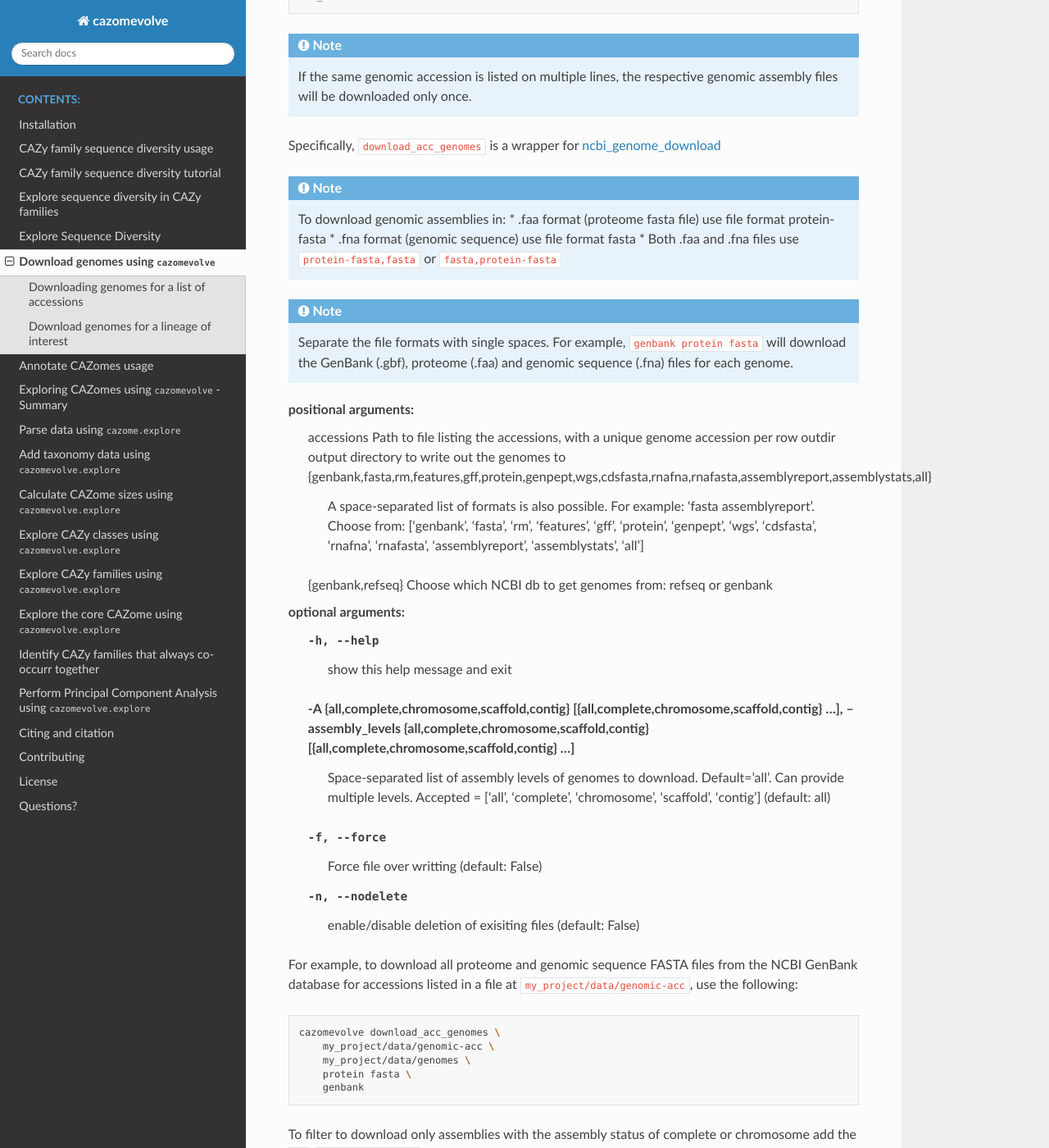
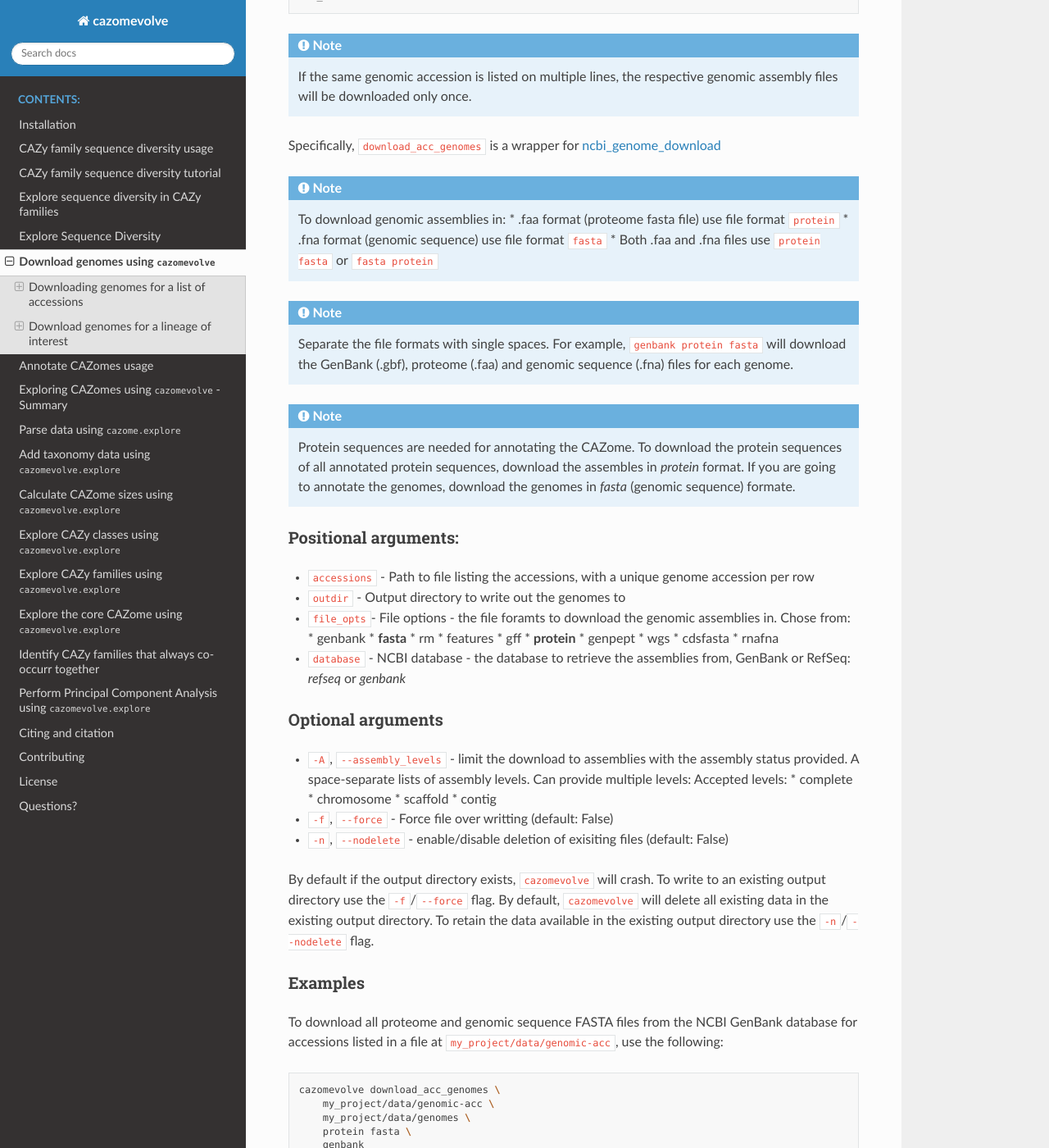
Before and after one commit to HobnobMancer/cazomevolve, a Sphinx documentation site: the page built from docs/source/genomes/dlgenomes.rst, in a window 1280 px wide and 1400 px high, scrolled down 891 px. Shown: the whole window at 82% size. Built offline with Sphinx 7.4.7 and the Read the Docs theme 2.0.0, drawn with Linux system fonts in a browser that asks for light colours; some of the changed text lies outside the part shown.

Commit message:
improve clarify of docs for genome download

```diff
--- a/docs/source/genomes/dlgenomes.rst
+++ b/docs/source/genomes/dlgenomes.rst
@@ -48,30 +48,53 @@
 .. note::
 
     To download genomic assemblies in:
-    * .faa format (proteome fasta file) use file format protein-fasta
-    * .fna format (genomic sequence) use file format fasta
-    * Both .faa and .fna files use ``protein-fasta,fasta`` or ``fasta,protein-fasta``
+    * .faa format (proteome fasta file) use file format ``protein``
+    * .fna format (genomic sequence) use file format ``fasta``
+    * Both .faa and .fna files use ``protein fasta`` or ``fasta protein``
 
 .. note::
   Separate the file formats with single spaces. For example, ``genbank protein fasta`` will download
   the GenBank (.gbf), proteome (.faa) and genomic sequence (.fna) files for each genome.
 
-positional arguments:
-  accessions            Path to file listing the accessions, with a unique genome accession per row
-  outdir                output directory to write out the genomes to
-  {genbank,fasta,rm,features,gff,protein,genpept,wgs,cdsfasta,rnafna,rnafasta,assemblyreport,assemblystats,all}
-                        A space-separated list of formats is also possible. For example: 'fasta assemblyreport'. Choose from: ['genbank', 'fasta', 'rm', 'features', 'gff', 'protein', 'genpept', 'wgs', 'cdsfasta', 'rnafna', 'rnafasta', 'assemblyreport',
-                        'assemblystats', 'all']
-  {genbank,refseq}      Choose which NCBI db to get genomes from: refseq or genbank
+.. note::
+  Protein sequences are needed for annotating the CAZome. To download the protein sequences of all annotated protein sequences, download the  assembles in `protein` format.
+  If you are going to annotate the genomes, download the genomes in `fasta` (genomic sequence) formate.
 
-optional arguments:
-  -h, --help            show this help message and exit
-  -A {all,complete,chromosome,scaffold,contig} [{all,complete,chromosome,scaffold,contig} ...], --assembly_levels {all,complete,chromosome,scaffold,contig} [{all,complete,chromosome,scaffold,contig} ...]
-                        Space-separated list of assembly levels of genomes to download. Default='all'. Can provide multiple levels. Accepted = ['all', 'complete', 'chromosome', 'scaffold', 'contig'] (default: all)
-  -f, --force           Force file over writting (default: False)
-  -n, --nodelete        enable/disable deletion of exisiting files (default: False)
+Positional arguments:
+^^^^^^^^^^^^^^^^^^^^^
 
-For example, to download all proteome and genomic sequence FASTA files from the NCBI GenBank database for accessions listed in a file
+* ``accessions`` - Path to file listing the accessions, with a unique genome accession per row
+* ``outdir`` - Output directory to write out the genomes to
+* ``file_opts``- File options - the file foramts to download the genomic assemblies in. Chose from:
+  * genbank
+  * **fasta**
+  * rm
+  * features
+  * gff
+  * **protein**
+  * genpept
+  * wgs
+  * cdsfasta
+  * rnafna
+* ``database`` - NCBI database - the database to retrieve the assemblies from, GenBank or RefSeq: `refseq` or `genbank`
+
+Optional arguments
+^^^^^^^^^^^^^^^^^^
+
+* ``-A``, ``--assembly_levels`` - limit the download to assemblies with the assembly status provided. A space-separate lists of assembly levels. Can provide multiple levels: Accepted levels:
+  * complete
+  * chromosome
+  * scaffold
+  * contig
+* ``-f``, ``--force`` -  Force file over writting (default: False)
+* ``-n``, ``--nodelete`` - enable/disable deletion of exisiting files (default: False)
+
+By default if the output directory exists, ``cazomevolve`` will crash. To write to an existing output directory use the ``-f``/``--force`` flag. By default, ``cazomevolve`` will delete all existing data in the existing output directory. To retain the data available in the existing output directory use the ``-n``/``--nodelete`` flag.
+
+Examples
+^^^^^^^^
+
+To download all proteome and genomic sequence FASTA files from the NCBI GenBank database for accessions listed in a file
 at ``my_project/data/genomic-acc``, use the following:
 
 .. code-block:: bash
@@ -110,23 +133,37 @@
 * ``protein`` (.faa)
 * ``protein genomic`` (both .faa and .fna) or ``genomic protein``
 
-positional arguments:
-  email                 User email address
-  output_dir            Path to directory to write out genomic assemblies
-  terms                 Terms to search NCBI. Comma-separated listed, e.g, 'Pectobacterium,Dickeya'. To include spaces in terms, encapsulate the all terms in quotation marks, e.g. 'Pectobacterium wasabiae'
-  {genomic,protein}     Space-separated list of file formats to dowload. ['genomic' - downloads genomic.fna seq files, 'protein' - downloads protein.faa seq files]
-  {genbank,refseq}      Choose which NCBI db to get genomes from: refseq or genbank
+.. note::
+  Protein sequences are needed for annotating the CAZome. To download the protein sequences of all annotated protein sequences, download the  assembles in `protein` format.
+  If you are going to annotate the genomes, download the genomes in `genome` (genomic sequence) formate.
 
-optional arguments:
-  -h, --help            show this help message and exit
-  -A {all,complete,chromosome,scaffold,contig} [{all,complete,chromosome,scaffold,contig} ...], --assembly_levels {all,complete,chromosome,scaffold,contig} [{all,complete,chromosome,scaffold,contig} ...]
-                        Assembly levels of genomes to download. Default='all'. Can provide multiple levels. Accepted = ['all', 'complete', 'chromosome', 'scaffold', 'contig'] (default: ['all'])
-  -f, --force           Force file over writting (default: False)
-  -l log file name, --log log file name
-                        Defines log file name and/or path (default: None)
-  -n, --nodelete        enable/disable deletion of exisiting files (default: False)
-  --timeout TIMEOUT     time in seconds before connection times out (default: 30)
-  -v, --verbose         Set logger level to 'INFO' (default: False)
+Positional arguments:
+^^^^^^^^^^^^^^^^^^^^^
+
+* email - User email address
+* output_dir - Path to directory to write out genomic assemblies
+* terms - Terms to search NCBI. Comma-separated listed, e.g, 'Pectobacterium,Dickeya'. To include spaces in terms, encapsulate the all terms in quotation marks, e.g. 'Pectobacterium wasabiae'
+* file format: {genomic,protein}- Space-separated list of file formats to dowload. ['genomic' - downloads genomic.fna seq files, 'protein' - downloads protein.faa seq files]
+* NCBI database: {genbank,refseq} - Choose which NCBI db to get genomes from: refseq or genbank
+
+Optional arguments
+^^^^^^^^^^^^^^^^^^
+
+* ``-A``, ``--assembly_levels`` - limit the download to assemblies with the assembly status provided. A space-separate lists of assembly levels. Can provide multiple levels: Accepted levels:
+  * complete
+  * chromosome
+  * scaffold
+  * contig
+* ``-f``, ``--force`` -  Force file over writting (default: False)
+* ``-n``, ``--nodelete`` - enable/disable deletion of exisiting files (default: False)
+* ``-l`, ``--log`` - path to write out log file
+* ``-v`, ``--verbose`` - Set logger level to 'INFO' (default: False)
+* ``--timeout`` - time in seconds before connection times out (default: 30)
+
+By default if the output directory exists, ``cazomevolve`` will crash. To write to an existing output directory use the ``-f``/``--force`` flag. By default, ``cazomevolve`` will delete all existing data in the existing output directory. To retain the data available in the existing output directory use the ``-n``/``--nodelete`` flag.
+
+Examples
+^^^^^^^^
 
 For exmple to download all proteome fasta files for all _Pectobacteriaceae_ genomes in the NCBI Refseq (reference / non-redudnant) database,
  with the assembly status of complete or chromosome, use the following command structure:
```
Also changed, not shown: README.md (+40 -25 lines).
